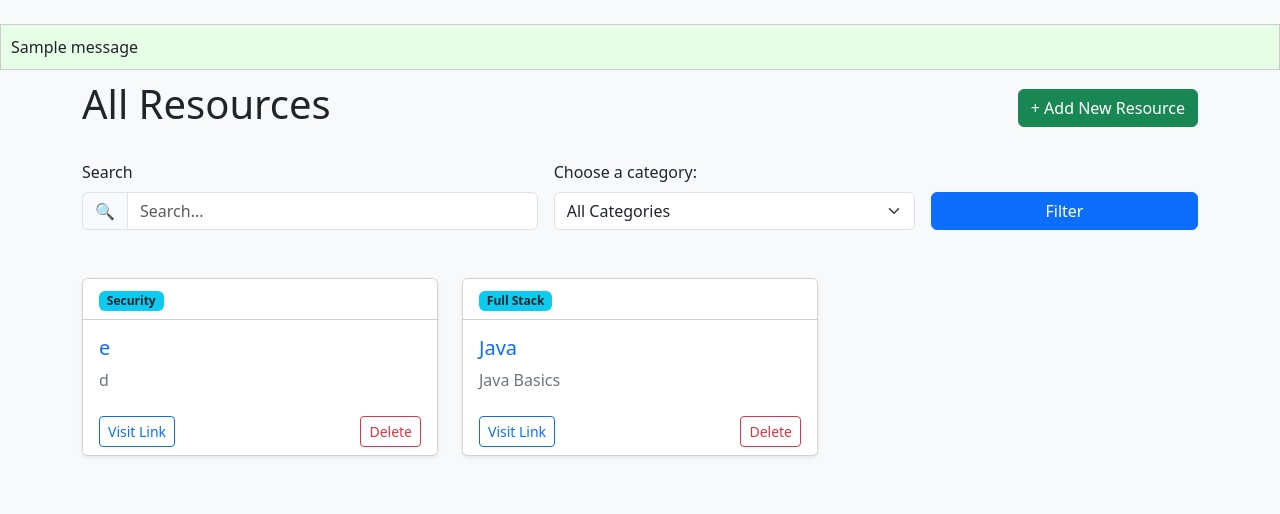
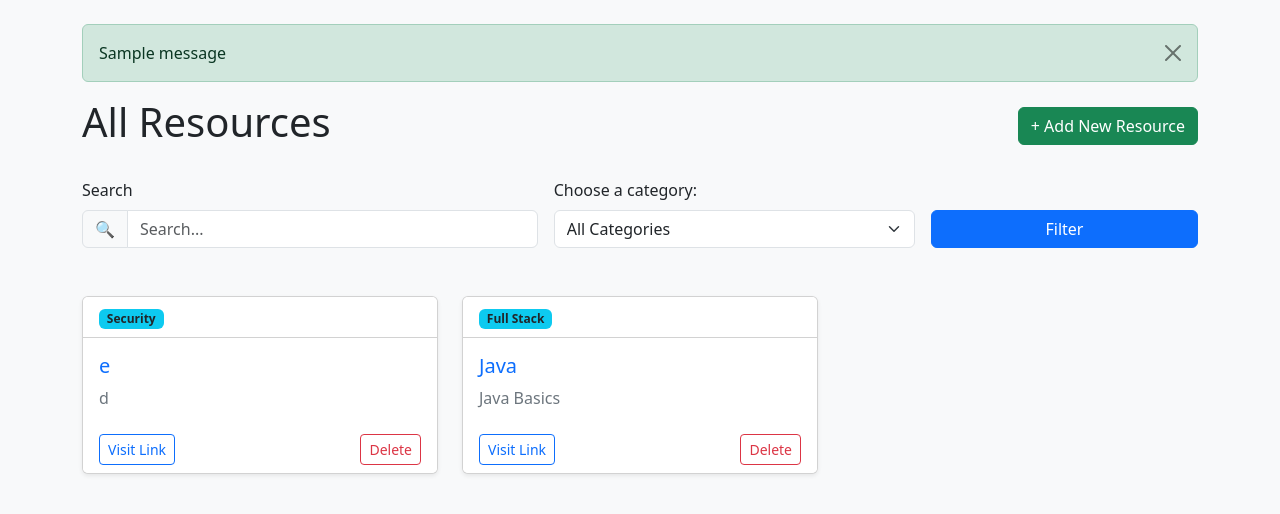
Before and after one commit to mishrasweta-0503/DevStack, a Flask app: page /home in a window 1280 px wide. Shown: the part 56-570 px from the top of the page. Run offline with Flask 3, Linux system fonts and the light colour scheme; a user stored in the database is signed in; one stand-in notice (Sample message) is shown.

Commit message:
rectified a UI error

```diff
--- a/app.py
+++ b/app.py
@@ -27,6 +27,7 @@ db.init_app(app) #This "plugs" the database setup from models.py into this speci
 login_manager = LoginManager()
 login_manager.init_app(app)
 login_manager.login_view = 'login' #Tells it where to go if access is denied
+login_manager.login_message = None
 
 #The user_loader is the function that tells Flask-Login: "Whenever you see this ID coming from a cookie,
 #  here is how you find the actual User object in our database."
--- a/templates/index.html
+++ b/templates/index.html
@@ -28,11 +28,14 @@
     </nav>
     {% with messages = get_flashed_messages(with_categories=true) %}
         {% if messages %}
-            {% for category, message in messages %}
-            <div style="padding:10px; margin:10px 0; border:1px solid #ccc; background-color:#e6ffe6;">
-                {{ message }}
+            <div class="container">
+                {% for category, message in messages %}
+                    <div class="alert alert-{{ category }} alert-dismissible fade show" role="alert">
+                        {{ message }}
+                        <button type="button" class="btn-close" data-bs-dismiss="alert"></button>
+                    </div>
+                {% endfor %}
             </div>
-            {% endfor %}
         {% endif %}
     {% endwith %}
     <div class="container">
```
